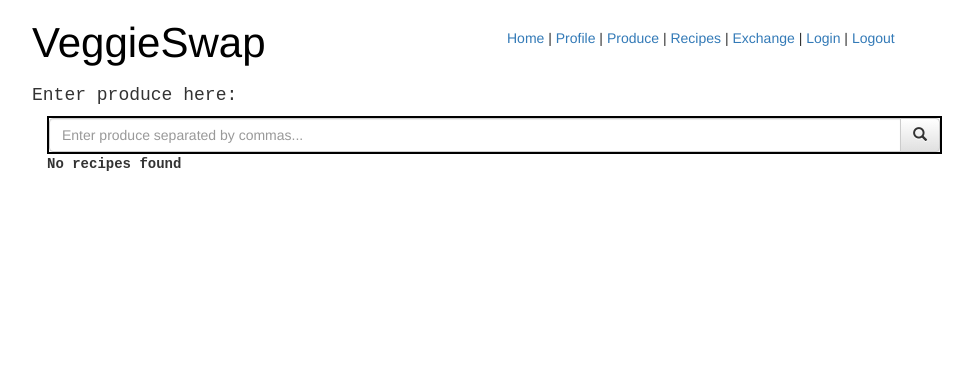
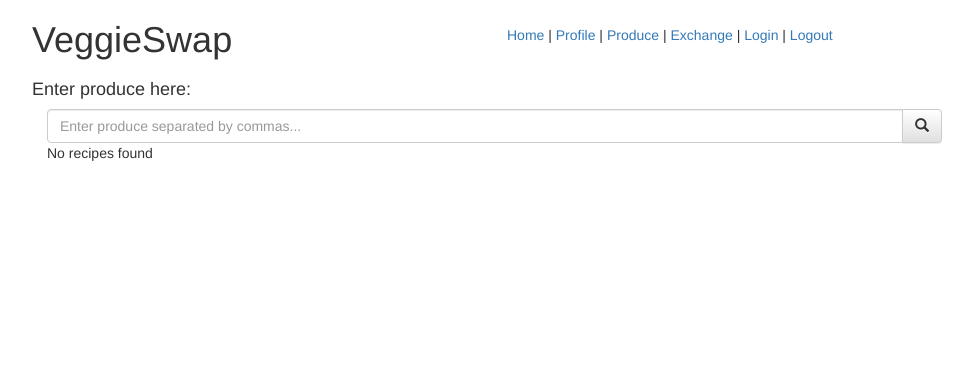
Before and after one commit to csstowell/VeggieSwap, a Flask app: page /recipes in a window 1280 px wide. Shown: the top 372 px of the page, without its empty margins (53-1026 px from the left). Run offline with Flask 2, Linux system fonts and the light colour scheme; the visitor is signed in with stand-in values (Sample User, id 1); some libraries are stand-ins or nearby versions.

```diff
--- a/templates/base.html
+++ b/templates/base.html
@@ -43,7 +43,6 @@
                     <a href="/">Home</a> |
                     <a href="/user">Profile</a> |
                     <a href="/produce">Produce</a> |
-                    <a href="/recipes">Recipes</a> |
                     <a href="/exchange">Exchange</a> |
                     <a href="/login">Login</a> |
                     <!-- <a href="/register">Register</a> | -->
--- a/templates/recipes.html
+++ b/templates/recipes.html
@@ -1,11 +1,4 @@
 {% extends 'base.html' %} {% block head %}
-<style>
-    h1 {
-        color: blue;
-        font-family: Montserrat;
-        font-size: 300%;
-    }
-</style>
 
 
 
@@ -21,12 +14,50 @@
     <link rel="stylesheet" href="{{ url_for('static', filename='css/main.css') }}">
     <meta name="viewport" content="width=device-width, initial-scale=1, maximum-scale=1, user-scalable=no">
 </head>
-{% endblock %} {% block body %}
+{% endblock %}
+
+
+
+
+
+{% block body %}
+
+
+<style>
+/*
+    body {
+        box-sizing: border-box;
+    } */
+
+
+/* .btn {
+width:100%;
+margin-left:0;
+margin-right:0;
+padding-left:0;
+padding-right:0;
+display:block;
+text-align:center;
+} */
+
+    /* button {
+        position: relative;
+    } */
+
+
+
+
+</style>
+
+
+
+
+
+
 
 <h4>Enter produce here:</h4>
-<!-- <img src> -->
 
-
+<div class="recipeContainer">
     <form method="POST">
         <div class='col-xs-12 col-sm-12 col-md-10 col-lg-10'>
             <div class='input-group'>
@@ -36,45 +67,22 @@
                         <span class='glyphicon glyphicon-search'></span>
                 </button>
                 </span>
-
             </div>
         </div>
     </form>
 
 
 
-<style>
-    h3 {
-        font-family: 'Courier New', Courier, monospace;
-        font-weight: bold;
-    }
-
-    h1 {
-        color: rgb(0, 0, 0);
-        font-size: 300%;
-    }
-
-    p {
-        font-family: 'Courier New', Courier, monospace;
-        font-weight: bold;
-    }
-
-    h4 {
-        font-family: 'Courier New', Courier, monospace;
-    }
-
-    body {
-        background-color: rgb(255, 255, 255);
-    }
-
-    .input-group {
-        border: 2px solid black;
-    }
-</style>
 
 
 
-<div class='col-xs-12 col-sm-12 col-md-10 col-lg-10'>
+
+
+
+
+
+
+    <div class='col-xs-12 col-sm-12 col-md-10 col-lg-10', id='recipeSearch'>
 
         {% if response!=undefined and response|length > 0%}
         <h3>Recipes using these ingredients</h3>
@@ -83,18 +91,29 @@
         {% else %}
         <p></p>
         {% endif %} {% endif %}
-    <table>
-        <tr>
+        <table style="width:50%;">
+
+
+
+
+
+
+
+
+
+            <tr style="height:100px">
+                <tbody style="vertical-align:bottom">
+                    <tr style="height:100px">
                         {% for entry in response %}
                         <div class='col-xs-3 col-sm-3 col-md-3 col-lg-3' id="recipeSelectionComponent">
                             <img id="recipeImage" src="{{entry['image']}}">
-                <button id="{{entry['id']}}" type=button class="btn btn-link" onclick="recipeSteps({{entry['id']}})">{{
-                    entry['title'] }}
+                            <button id="{{entry['id']}}" type=button class="btn btn-link" onclick="recipeSteps({{entry['id']}})">{{ entry['title'] }}
                             </button>
                         </div>
                         {% endfor %}
                     </tr>
+                </tbody>
+            </tr>
         </table>
-</div>
 
 {% endblock %}
```
Also changed, not shown: templates/produce.html (+36 -7 lines). Lines whose indentation alone changed are shown as unchanged.
